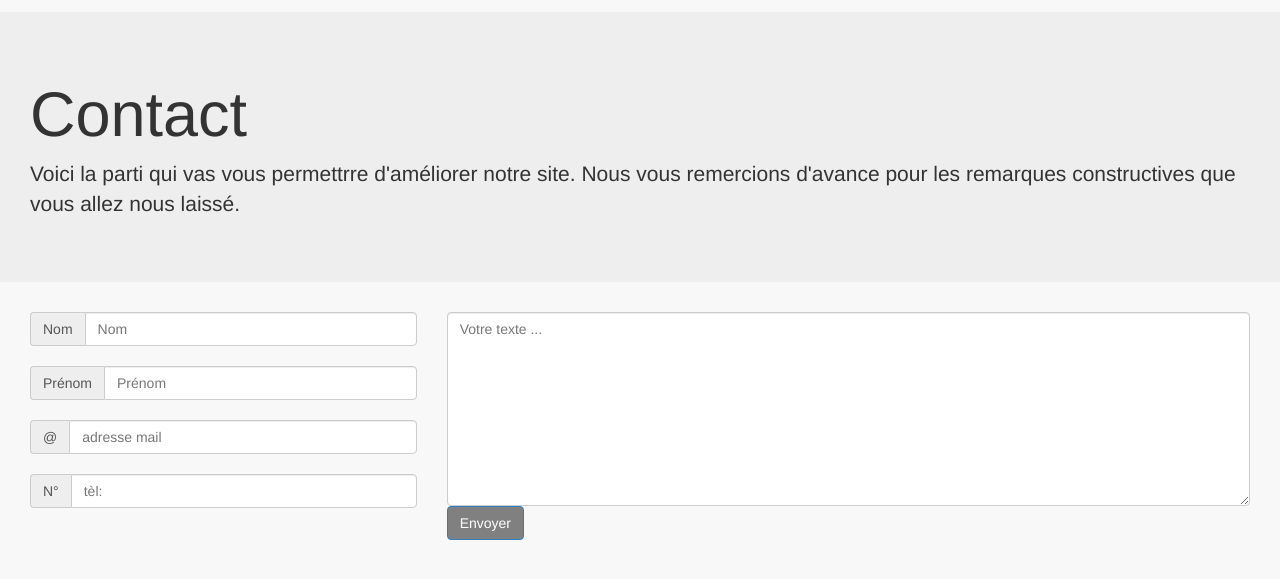
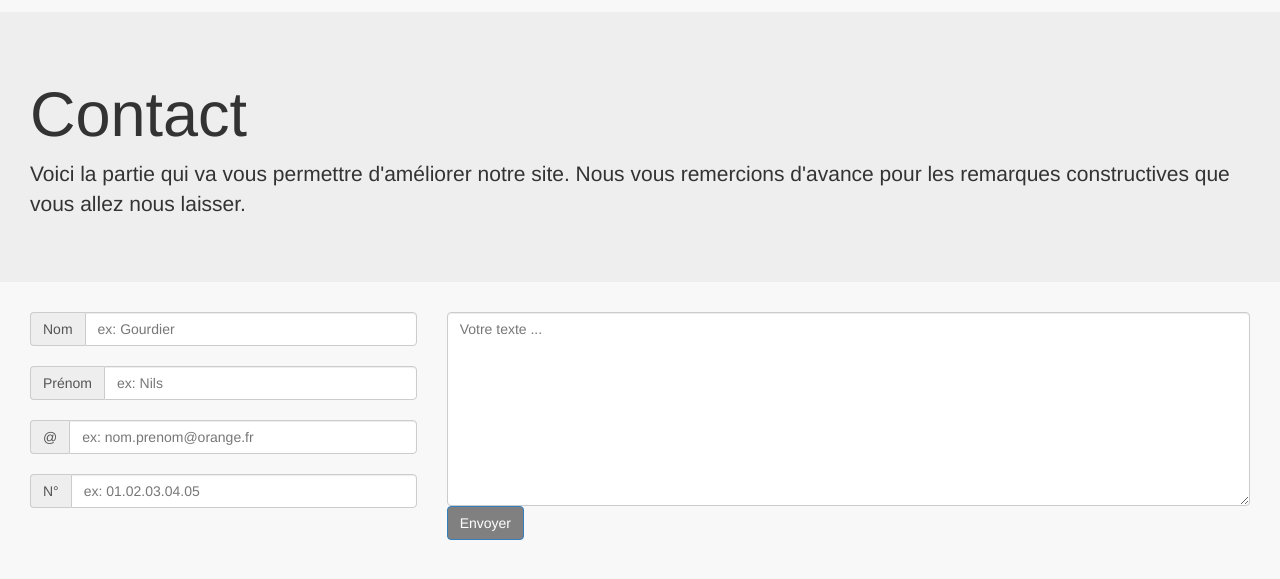
Before and after one commit to max95/datafirm, a PHP site: page /contact.php in a window 1280 px wide. Shown: the part 60-639 px from the top of the page. Run offline with PHP 8.4, Linux system fonts and the light colour scheme; some web fonts are replaced.

Commit message:
Correction fautes contact.php

```diff
--- a/contact.php
+++ b/contact.php
@@ -29,7 +29,7 @@
 
 <div class="jumbotron">
   <h1>Contact</h1>
-  <p>Voici la parti qui vas vous permettrre d'améliorer notre site. Nous vous remercions d'avance pour les remarques constructives que vous allez nous laissé. </p>
+  <p>Voici la partie qui va vous permettre d'améliorer notre site. Nous vous remercions d'avance pour les remarques constructives que vous allez nous laisser. </p>
 </div>
 
 
@@ -39,21 +39,21 @@
 
   <div class="input-group">
     <span class="input-group-addon">Nom</span>
-    <input type="text" class="form-control" placeholder="Nom">
+    <input type="text" class="form-control" placeholder="ex: Gourdier">
   </div> </br>
   <div class="input-group">
     <span class="input-group-addon">Prénom</span>
-    <input type="text" class="form-control" placeholder="Prénom">
+    <input type="text" class="form-control" placeholder="ex: Nils">
   </div> </br>
 
   <div class="input-group">
     <span class="input-group-addon">@</span>
-    <input type="text" class="form-control" placeholder="adresse mail">
+    <input type="text" class="form-control" placeholder="ex: nom.prenom@orange.fr">
   </div> </br>
 
   <div class="input-group">
     <span class="input-group-addon">N°</span>
-    <input type="text" class="form-control" placeholder="tèl:">
+    <input type="text" class="form-control" placeholder="ex: 01.02.03.04.05">
   </div></br>
 
 </div>
```
